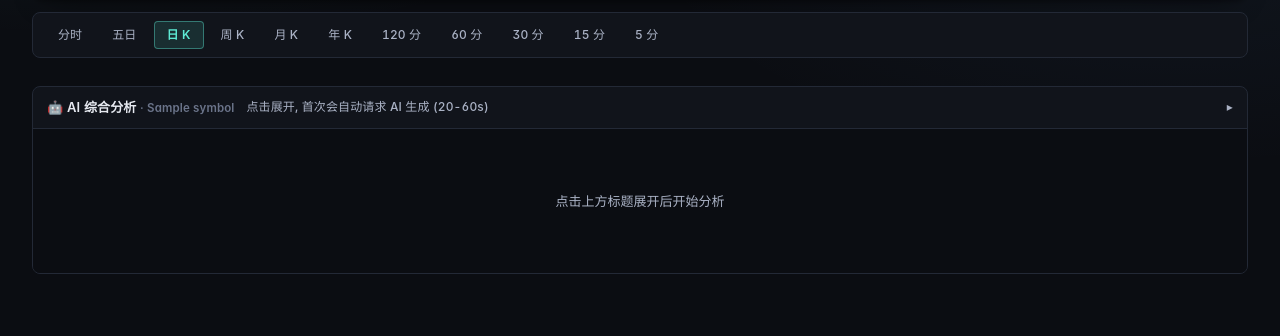
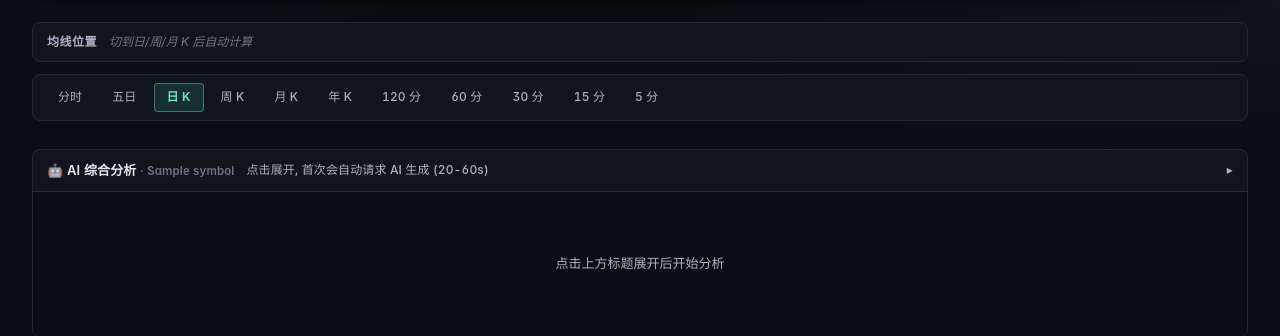
Before and after one commit to jing-ge/akq_agents, a Python web app: template src/akq_agents/web/templates/stock.html.j2 in a window 1280 px wide. Shown: the part 920-1256 px from the top of the page. Run offline with Jinja, Linux system fonts and the light colour scheme; the template is opened without the code that fills it: most values are stand-ins (such as "Sample title", 1, 10 or a date in 2020); some libraries are stand-ins or nearby versions.

Commit message:
feat(web/stock): K 线下方加均线速览条 (现价 vs MA5/10/20/60/120)
## 用户目标

'一眼看到就知道基本面'. 除了估值分位, '当前股价在哪根均线之上/之下' 是
判断多空位置最直观的技术信号. AI 分析报告里已经在算 MA, 但用户 UI 上
看不到 — 每次都要脑内对着 K 线找.

## 改动

K 线卡下方新加一行均线速览条:

  均线位置   [MA5   28.15  +6.6%]  [MA10  27.88  +7.6%]  [MA20  29.10  +3.1%]
             [MA60  32.44  -7.6%]  [MA120 34.20 -12.3%]

- MA5/10/20/60/120 五档, bars 不够就跳过 (新股短历史场景).
- 站上均线 (多头): 红色徽章 (A 股红涨绿跌); 跌破: 绿色.
- 徽章带 tooltip: 'MA20 = 29.10, 现价站上此均线'.
- 差异<0.5% 视为'贴近', 保持中性色 (避免噪音).

## 实现

- HTML: <div class=stock-ma-strip> + label + badges 容器
- CSS: 圆角胶囊徽章, 三态色 (above/below/flat), 响应式 wrap
- JS: renderMaBadges(kline) 用 kline.bars.map(b => b.c) 的均值
  在前端算, 无需后端 endpoint. loadKline 完毕后调.
- 分时/分钟 K 场景 (period=intraday/1m/5m 等) 无日 K 均线语义,
  hint '切到日/周/月/年 K 后自动计算'.
- 分位条相同的 hero-* id 保持稳定, 现有 55 测试全绿.

```diff
--- a/src/akq_agents/web/static/styles.css
+++ b/src/akq_agents/web/static/styles.css
@@ -3535,6 +3535,55 @@ tbody tr:hover td { background: var(--accent-soft); transition: background 120ms
 .hg-pct-bar-label.mid { color: var(--fg); }
 .hg-pct-bar-label.high { color: var(--err); }   /* >70% */
 
+/* ==== 均线速览条 (K 线下方一行, 显示现价 vs MA5/10/20/60/120) ============ */
+.stock-ma-strip {
+  display: flex;
+  align-items: center;
+  gap: 12px;
+  padding: 10px 14px;
+  margin-top: 10px;
+  background: var(--bg-1);
+  border: 1px solid var(--line);
+  border-radius: var(--r-md);
+  font-size: 12px;
+}
+.ma-strip-label {
+  font-weight: 600;
+  color: var(--fg-mute);
+  letter-spacing: 0.5px;
+  text-transform: uppercase;
+  flex-shrink: 0;
+}
+.ma-strip-badges {
+  display: flex;
+  gap: 8px;
+  flex-wrap: wrap;
+  flex: 1;
+}
+.ma-strip-hint {
+  color: var(--fg-dim);
+  font-style: italic;
+}
+.ma-badge {
+  display: inline-flex;
+  align-items: center;
+  gap: 6px;
+  padding: 4px 10px;
+  border-radius: 20px;
+  background: var(--bg-2);
+  border: 1px solid var(--line);
+  font-variant-numeric: tabular-nums;
+}
+.ma-badge-name { color: var(--fg-mute); font-weight: 600; }
+.ma-badge-val { color: var(--fg); }
+.ma-badge-diff { font-size: 11px; padding-left: 4px; border-left: 1px solid var(--line); }
+/* 站上均线 (多头): 红 (A 股); 跌破均线: 绿 */
+.ma-badge.above { border-color: rgba(248, 113, 113, 0.4); background: rgba(248, 113, 113, 0.08); }
+.ma-badge.above .ma-badge-diff { color: var(--err); }
+.ma-badge.below { border-color: rgba(94, 234, 212, 0.4); background: rgba(94, 234, 212, 0.06); }
+.ma-badge.below .ma-badge-diff { color: var(--ok); }
+.ma-badge.flat  { }  /* 差异 <0.5% 保持中性 */
+
 .stock-missing-banner {
   padding: 14px 18px;
   background: var(--bg-2);
--- a/src/akq_agents/web/templates/stock.html.j2
+++ b/src/akq_agents/web/templates/stock.html.j2
@@ -83,6 +83,15 @@
   <div class="stock-chart-card">
     <div id="chart-hint" class="chart-hint" style="display:none"></div>
     <div id="stock-chart" class="stock-chart"></div>
+  </div>
+
+  <!-- ================ 均线速览条 (本地日线算, K线加载完就出) ================ -->
+  <!-- 一眼看清'现价在哪根均线上/下' → 多空位置 -->
+  <div class="stock-ma-strip" id="ma-strip">
+    <span class="ma-strip-label">均线位置</span>
+    <div class="ma-strip-badges" id="ma-strip-badges">
+      <span class="ma-strip-hint">切到日/周/月 K 后自动计算</span>
+    </div>
   </div>
 
   <!-- ================ 周期切换 ================ -->
@@ -302,6 +311,7 @@ async function loadKline(period) {
     currentKlineData = d;
     renderMissingBanner(d.bars.length === 0 && ['D', 'W', 'M', 'Y'].includes(period));
     renderStockKline(d);
+    renderMaBadges(d);  // 均线速览条 (本地算, 秒出)
   } catch (e) {
     if (typeof toast === 'function') toast('K 线加载失败: ' + e.message, 'error');
     console.error(e);
@@ -334,6 +344,7 @@ async function loadIntraday(days) {
     }
     currentIntradayData = d;
     renderIntraday(d);
+    renderMaBadges({ period: 'intraday' });  // 切到分时时给出'非日 K 无均线'提示
   } catch (e) {
     if (typeof toast === 'function') toast('分时数据加载失败: ' + e.message, 'error');
     console.error(e);
@@ -658,6 +669,54 @@ function fillPctBar(fillId, labelId, pct) {
   labelEl.className = 'hg-pct-bar-label ' + (clamped < 30 ? 'low' : clamped > 70 ? 'high' : 'mid');
 }
 
+// 均线速览条: K 线加载后, 用最后一根 close 对比 MA5/10/20/60/120 位置.
+//   - 本地算, 无需网络.
+//   - 分钟 K / 分时 场景下 bar 是分钟, 均线含义会变 (改成'近 N 分钟均线'),
+//     所以只在日/周/月/年 K 时渲染, 其它周期 hint '切到日 K 后自动计算'.
+function renderMaBadges(kline) {
+  const badgesEl = document.getElementById('ma-strip-badges');
+  if (!badgesEl) return;
+  const period = (kline && kline.period) || '';
+  const isDaily = ['D', 'W', 'M', 'Y'].includes(period);
+  if (!isDaily) {
+    badgesEl.innerHTML = '<span class="ma-strip-hint">切到日/周/月/年 K 后自动计算</span>';
+    return;
+  }
+  const bars = (kline && kline.bars) || [];
+  if (bars.length < 5) {
+    badgesEl.innerHTML = '<span class="ma-strip-hint">bars 不足, 无法算均线</span>';
+    return;
+  }
+  const closes = bars.map(b => Number(b.c)).filter(c => !isNaN(c));
+  if (closes.length < 5) {
+    badgesEl.innerHTML = '<span class="ma-strip-hint">收盘价数据不足</span>';
+    return;
+  }
+  const current = closes[closes.length - 1];
+  const windows = [5, 10, 20, 60, 120];
+  const html = [];
+  for (const w of windows) {
+    if (closes.length < w) continue;  // 数据不够跳过
+    const slice = closes.slice(-w);
+    const ma = slice.reduce((a, b) => a + b, 0) / w;
+    const diffPct = ((current - ma) / ma) * 100;
+    const dir = diffPct > 0.5 ? 'above' : diffPct < -0.5 ? 'below' : 'flat';
+    const sign = diffPct >= 0 ? '+' : '';
+    html.push(
+      `<span class="ma-badge ${dir}" title="MA${w} = ${ma.toFixed(2)}, 现价${dir === 'above' ? '站上' : dir === 'below' ? '跌破' : '贴近'}此均线">`
+      + `<span class="ma-badge-name">MA${w}</span>`
+      + `<span class="ma-badge-val">${ma.toFixed(2)}</span>`
+      + `<span class="ma-badge-diff">${sign}${diffPct.toFixed(1)}%</span>`
+      + `</span>`
+    );
+  }
+  if (html.length === 0) {
+    badgesEl.innerHTML = '<span class="ma-strip-hint">bars 不足 5 根, 无均线</span>';
+    return;
+  }
+  badgesEl.innerHTML = html.join('');
+}
+
 function fmtNum(v, digits) {
   if (v === null || v === undefined) return '-';
   const n = parseFloat(v);
```
